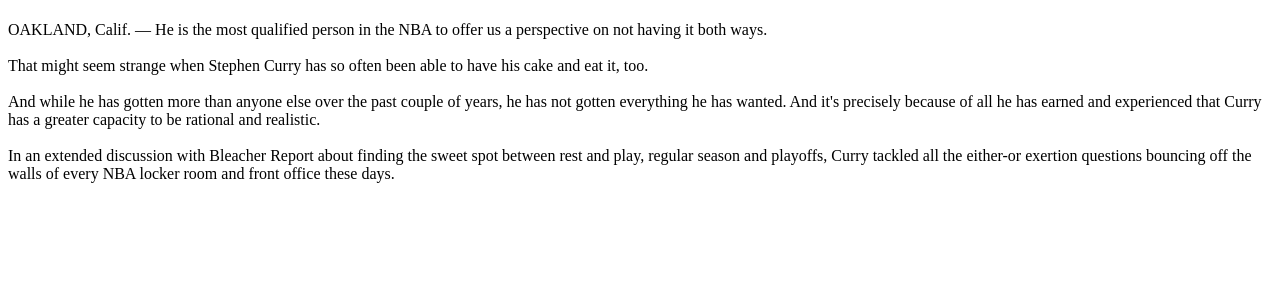
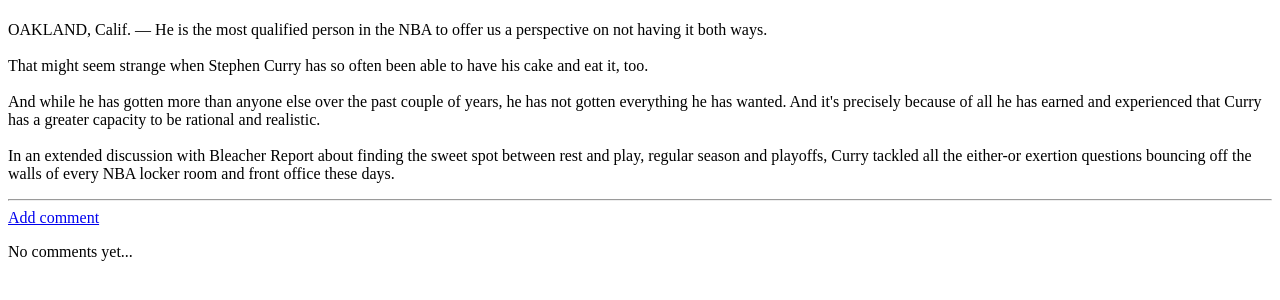
Before and after one commit to malukasrokas/sports-site, a Django app: page /post/16/ in a window 1280 px wide. Shown: the part 201-501 px from the top of the page. Run offline with Django 3.2, Linux system fonts and the light colour scheme; data comes from the database, SQL or seed files in the repository; both versions use the stored data as it was after the commit.

Commit message:
Added comment section

```diff
--- a/newsfeed/templates/newsfeed/post_in_detail.html
+++ b/newsfeed/templates/newsfeed/post_in_detail.html
@@ -31,4 +31,16 @@
         <h1>{{ post.title }}</h1>
         <p>{{ post.text|linebreaksbr }}</p>
     </div>
+    <hr>
+    <a href="{% url 'add_comment_to_post' pk=post.pk %}">Add comment</a>
+    {% for comment in post.comment.all %}
+        <div>
+            {{ comment.created_date }}
+            <strong>{{ comment.author }}</script>
+            <p>{{ comment.text|linebreaks }}
+        </div>
+    {% empty %}
+        <p> No comments yet... </p>
+    {% endfor %}
+
 {% endblock %}
--- a/newsfeed/templates/newsfeed/post_list.html
+++ b/newsfeed/templates/newsfeed/post_list.html
@@ -6,6 +6,7 @@
             <h1><a href="{% url 'post_in_detail' pk=post.pk %}">{{ post.title }}</a></h1>
             <p><i>Published: {{ post.created_date }}</i></p>
             <p>{{ post.text|linebreaksbr }}</p>
+            <a href="{% url 'post_in_detail' pk=post.pk %}">Comments: {{ post.comment.count }}</a>
         </div>
     {% endfor %}
 {% endblock %}
--- a/newsfeed/urls.py
+++ b/newsfeed/urls.py
@@ -12,4 +12,5 @@
     url(r'^forumpost/new/$', views.new_forumpost, name='new_forumpost'),
     url(r'^forumpost/edit/(?P<pk>\d+)/$', views.edit_forumpost, name='edit_forumpost'),
     url(r'^forumpost/(?P<pk>\d+)/remove/$', views.remove_forumpost, name='remove_forumpost'),
+    url(r'^post/(?P<pk>\d+)/comment/$', views.add_comment_to_post, name='add_comment_to_post'),
 ]
--- a/newsfeed/views.py
+++ b/newsfeed/views.py
@@ -1,10 +1,11 @@
 from django.shortcuts import render, get_object_or_404, redirect
 from django.utils import timezone
+from django.core.paginator import Paginator
 from .models import Post, ForumPost
-from .forms import PostForm, ForumPostForm
+from .forms import PostForm, ForumPostForm, CommentForm
 
 def post_list(request):
-    posts = Post.objects.order_by('-created_date')[0:3]
+    posts = Post.objects.order_by('-created_date')
     return render(request, 'newsfeed/post_list.html', {'posts': posts})
 
 def post_in_detail(request, pk):
@@ -82,3 +83,17 @@
     forumpost = get_object_or_404(ForumPost, pk=pk)
     forumpost.delete()
     return redirect('forum_list')
+
+def add_comment_to_post(request, pk):
+    post = get_object_or_404(Post, pk=pk)
+    if request.method == "POST":
+        form = CommentForm(request.POST)
+        if form.is_valid():
+            comment = form.save(commit=False)
+            comment.author = request.user
+            comment.post = post
+            comment.save()
+            return redirect('post_in_detail', pk=post.pk)
+    else:
+        form = CommentForm()
+    return render(request, 'newsfeed/add_comment_to_post.html', {'form': form})
```
Also changed, not shown: newsfeed/forms.py (+7 -1 lines), newsfeed/templates/newsfeed/add_comment_to_post.html (added, +9 -0 lines), db.sqlite3.
